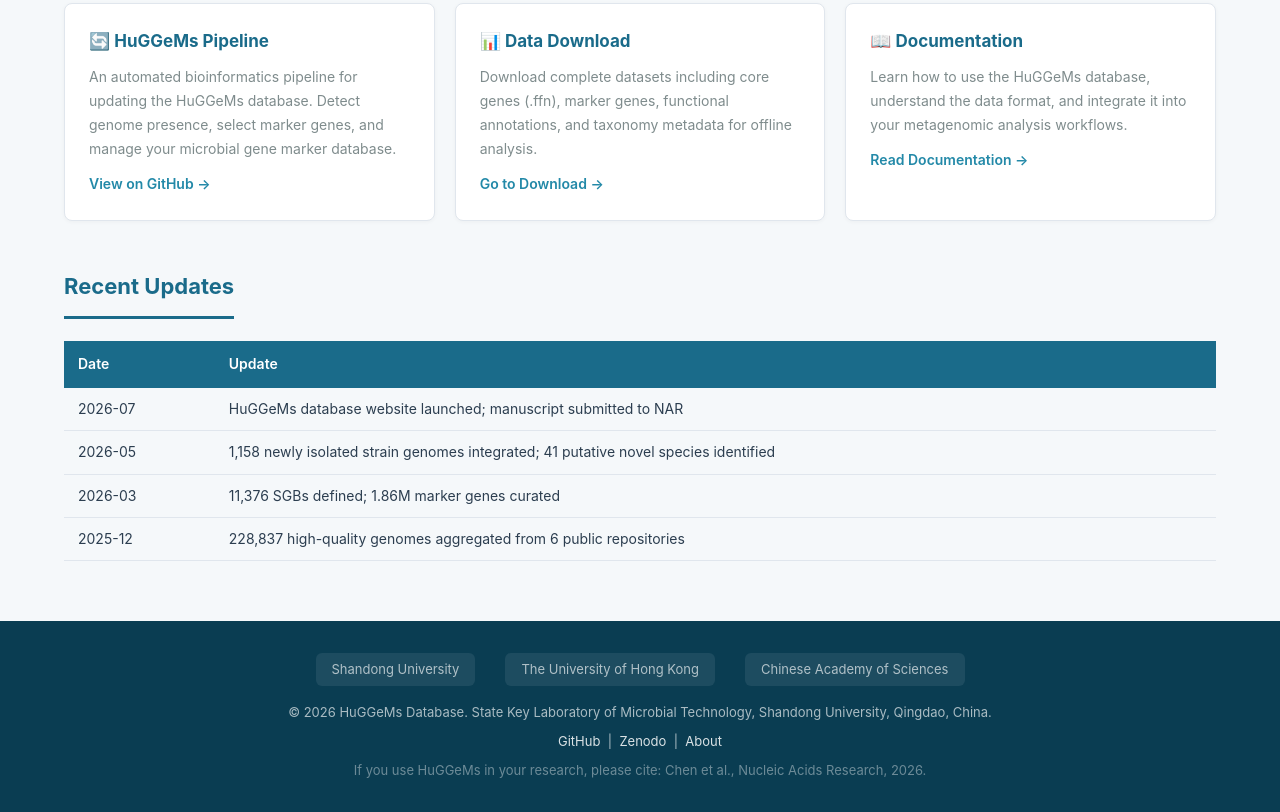
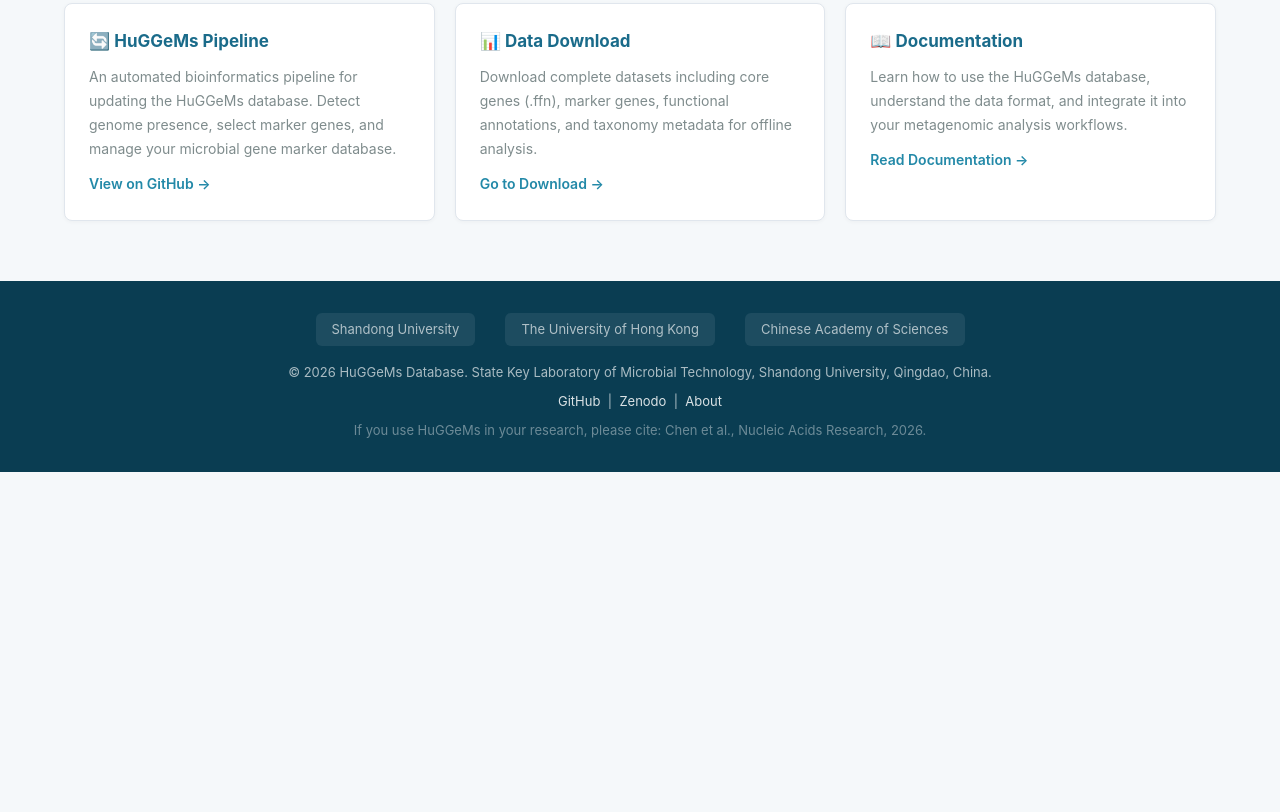
Before and after one commit to R840chen/HuGGeMs-Database, a plain HTML site: page index.html in a window 1280 px wide. Shown: the part 977-1789 px from the top of the page. After the commit the page ends 1449 px from the top, so only its background shows below. Drawn offline with Linux system fonts and the light colour scheme.

Commit message:
hide Recent Updates section

```diff
--- a/index.html
+++ b/index.html
@@ -208,8 +208,8 @@
   </div>
 </section>
 
-<!-- Recent Updates -->
-<section class="container section">
+<!-- Recent Updates (hidden, set display:block to show again) -->
+<section class="container section" style="display:none;">
   <h2 class="section-title">Recent Updates</h2>
   <table class="data-table">
     <thead>
```
